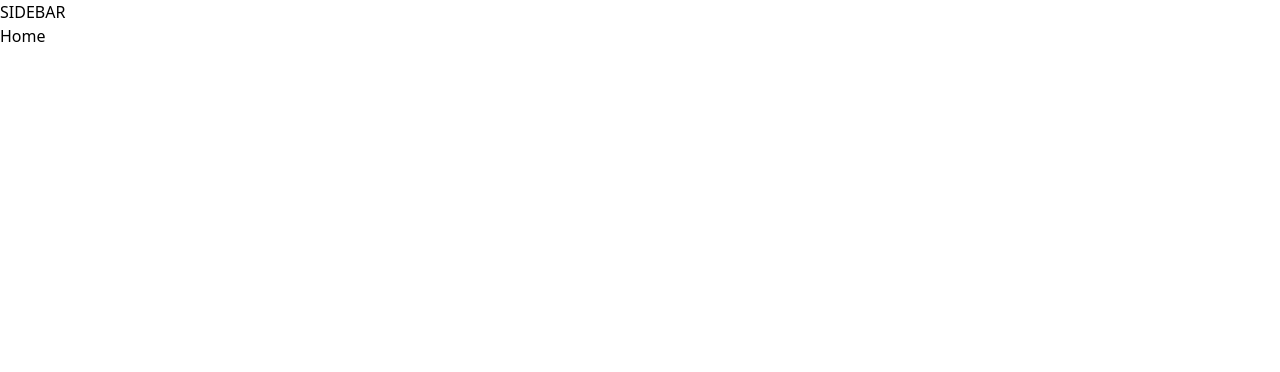
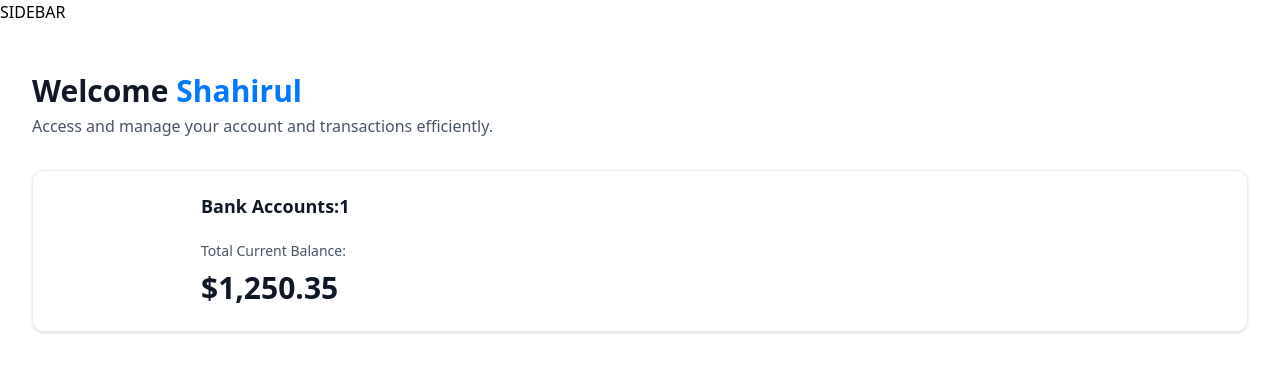
Before and after one commit to shahirulprojects/Financify, a Next.js app: page / in a window 1280 px wide. Shown: the top 372 px of the page. Built offline with nearby package versions, Linux system fonts and the light colour scheme.

Commit message:
feat:add basic feat and styles to the homepage

```diff
--- a/app/(root)/page.tsx
+++ b/app/(root)/page.tsx
@@ -1,7 +1,28 @@
-import React from "react";
+import HeaderBox from "@/components/HeaderBox";
+import TotalBalanceBox from "@/components/TotalBalanceBox";
 
 const Home = () => {
-  return <div>Home</div>;
+  const loggedIn = { firstName: "Shahirul" };
+  return (
+    <section className="home">
+      <div className="home-content">
+        <header className="home-header">
+          <HeaderBox
+            type="greeting"
+            title="Welcome"
+            user={loggedIn?.firstName || "Guest"}
+            subtext="Access and manage your account and transactions efficiently."
+          />
+
+          <TotalBalanceBox
+            accounts={[]} // number of accounts that we have
+            totalBanks={1} // number of banks that we have
+            totalCurrentBalance={1250.35} // total current balance that we have
+          />
+        </header>
+      </div>
+    </section>
+  );
 };
 
 export default Home;
--- /dev/null
+++ b/components/AnimatedCounter.tsx
@@ -0,0 +1,16 @@
+"use client";
+// we used "use client" because the CountUp package uses hooks
+
+import CountUp from "react-countup";
+
+const AnimatedCounter = ({ amount }: { amount: number }) => {
+  return (
+    <div className="w-full">
+      <CountUp decimals={2} decimal="." prefix="$" end={amount} />
+      {/* CountUp is used for the counting effect */}
+      {/* end tu maksudnya kat mana counter tu berakhir,in this case counter tu stop at the amount of balance that we have */}
+    </div>
+  );
+};
+
+export default AnimatedCounter;
--- /dev/null
+++ b/components/HeaderBox.tsx
@@ -0,0 +1,25 @@
+import React from "react";
+
+const HeaderBox = ({
+  type = "title",
+  title,
+  subtext,
+  user,
+}: HeaderBoxProps) => {
+  return (
+    <div className="header-box">
+      <h1 className="header-box-title">
+        {title}
+        {type === "greeting" && (
+          <span className="text-bankGradient">
+            &nbsp;{user}
+            {/* &nbsp; is used for adding a blank space */}
+          </span>
+        )}
+      </h1>
+      <p className="header-box-subtext">{subtext}</p>
+    </div>
+  );
+};
+
+export default HeaderBox;
--- /dev/null
+++ b/components/TotalBalanceBox.tsx
@@ -0,0 +1,27 @@
+import { formatAmount } from "@/lib/utils";
+import React from "react";
+import AnimatedCounter from "./AnimatedCounter";
+
+const TotalBalanceBox = ({
+  accounts = [],
+  totalBanks,
+  totalCurrentBalance,
+}: TotalBalanceBoxProps) => {
+  return (
+    <section className="total-balance">
+      <div className="total-balance-chart">{/* DoughnutChart */}</div>
+
+      <div className="flex flex-col gap-6">
+        <h2 className="header-2">Bank Accounts:{totalBanks}</h2>
+        <div className="flex flex-col gap-2">
+          <p className="total-balance-label">Total Current Balance:</p>
+          <p className="total-balance-amount flex-center gap-2">
+            <AnimatedCounter amount={totalCurrentBalance} />
+          </p>
+        </div>
+      </div>
+    </section>
+  );
+};
+
+export default TotalBalanceBox;
--- a/package.json
+++ b/package.json
@@ -14,7 +14,9 @@
     "clsx": "^2.1.1",
     "lucide-react": "^0.378.0",
     "next": "14.2.3",
+    "query-string": "^9.0.0",
     "react": "^18",
+    "react-countup": "^6.5.3",
     "react-dom": "^18",
     "tailwind-merge": "^2.3.0",
     "tailwindcss-animate": "^1.0.7"
--- a/types/index.d.ts
+++ b/types/index.d.ts
@@ -202,7 +202,7 @@
   appwriteItemId?: string;
 }
 
-declare interface TotlaBalanceBoxProps {
+declare interface TotalBalanceBoxProps {
   accounts: Account[];
   totalBanks: number;
   totalCurrentBalance: number;
```
Also changed, not shown: 1 other file (tests, documents, lock files or other folders).
